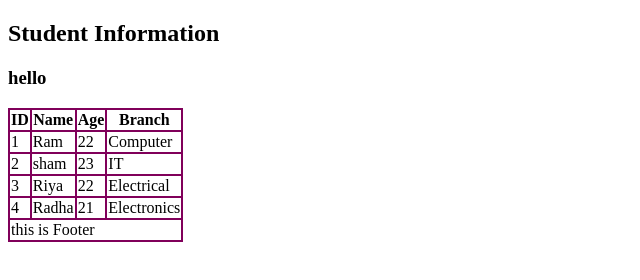
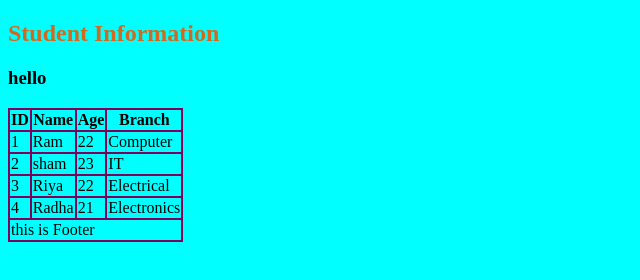
Before and after one commit to Shital1492001/UserManagement, a plain HTML site: page Table.html in a window 1280 px wide. Shown: the whole page, without its empty margins (0-640 px from the left). Drawn offline with Linux system fonts and the light colour scheme.

Commit message:
style: body backgroundcolor,h2 styled in mystyle.css

```diff
--- a/CSS/mystyle.css
+++ b/CSS/mystyle.css
@@ -6,3 +6,9 @@ table,td,th{
 ol{
     color: red;
 }
+body{
+    background-color: aqua;
+}
+h2{
+    color: chocolate;
+}
```
